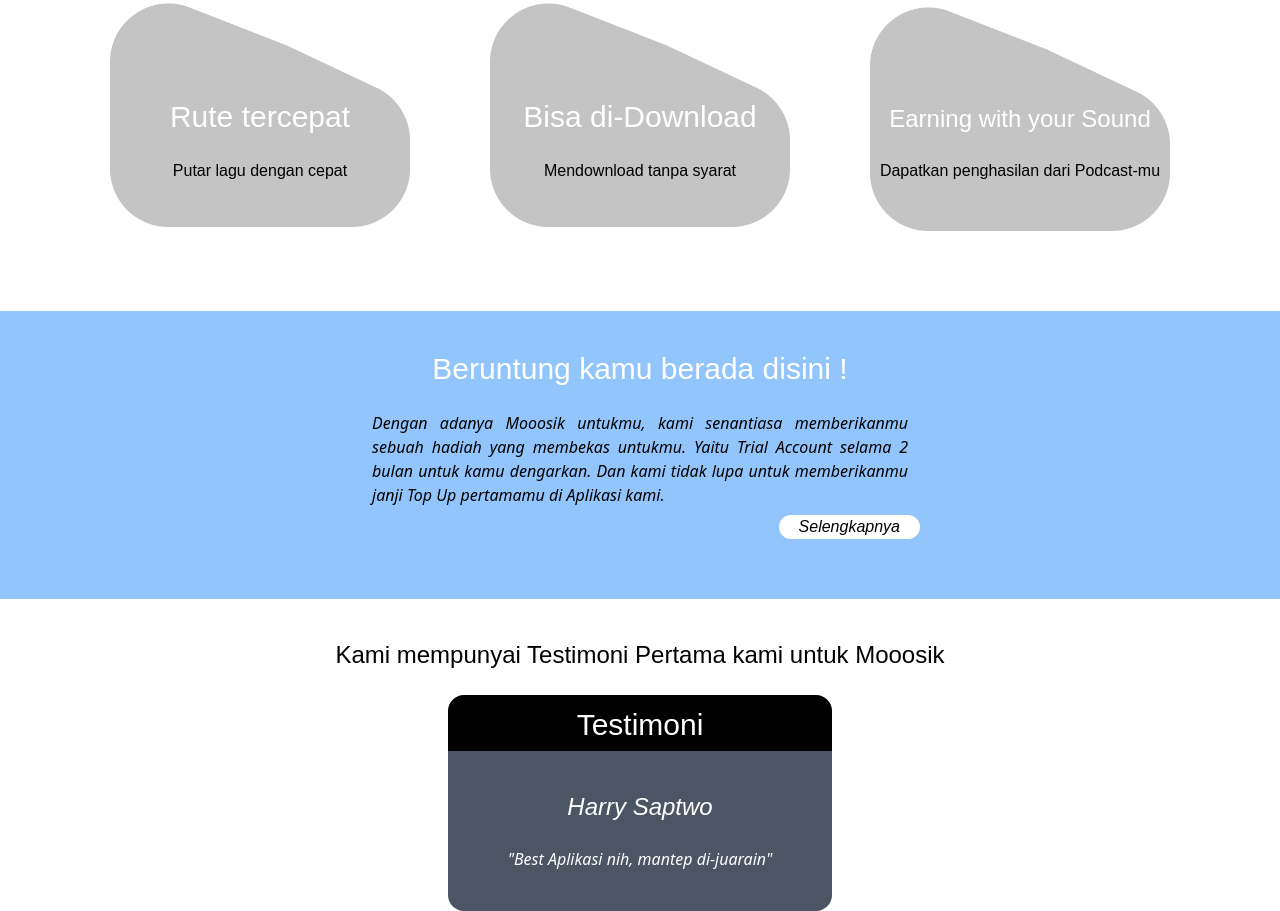
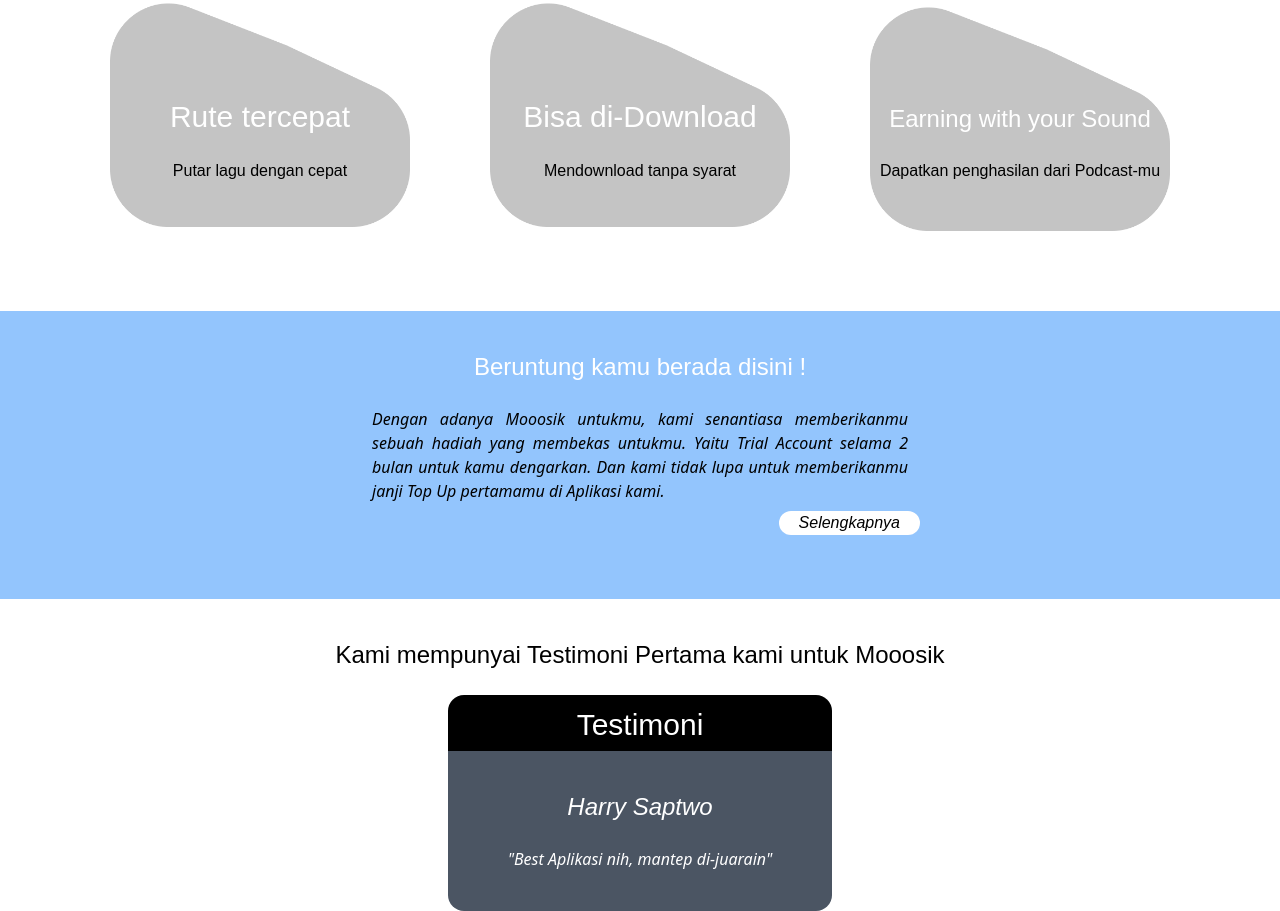
Before and after one commit to adrianfile/uts_cp, a Gatsby site: page / in a window 1280 px wide. Shown: the part 749-1660 px from the top of the page. Built offline with nearby package versions, Linux system fonts and the light colour scheme; Gatsby itself is replaced by a stand-in of ours.

Commit message:
Change Text Size

```diff
--- a/src/components/promos.js
+++ b/src/components/promos.js
@@ -3,7 +3,7 @@
 const Promos = () => (
     <section id="promo" className="bg-blue-300">
         <div class="w-full mx-auto md:w-160 md:px-10 h-72  pt-10">
-            <p className="text-3xl rajdhani text-white text-center">Beruntung kamu berada disini !</p>
+            <p className="text-2xl rajdhani text-white text-center">Beruntung kamu berada disini !</p>
             <br></br>
             <p className="text-justify px-3 italic">Dengan adanya Mooosik untukmu, kami senantiasa memberikanmu sebuah hadiah yang membekas untukmu. Yaitu Trial Account selama 2 bulan untuk kamu dengarkan. Dan kami tidak lupa untuk memberikanmu janji Top Up pertamamu di Aplikasi kami.</p>
             <a href="#top" className="bg-white text-right px-5 rounded-full rajdhani italic float-right mt-2 hover:bg-black hover:text-white transition ease duration-300">Selengkapnya</a>
```
